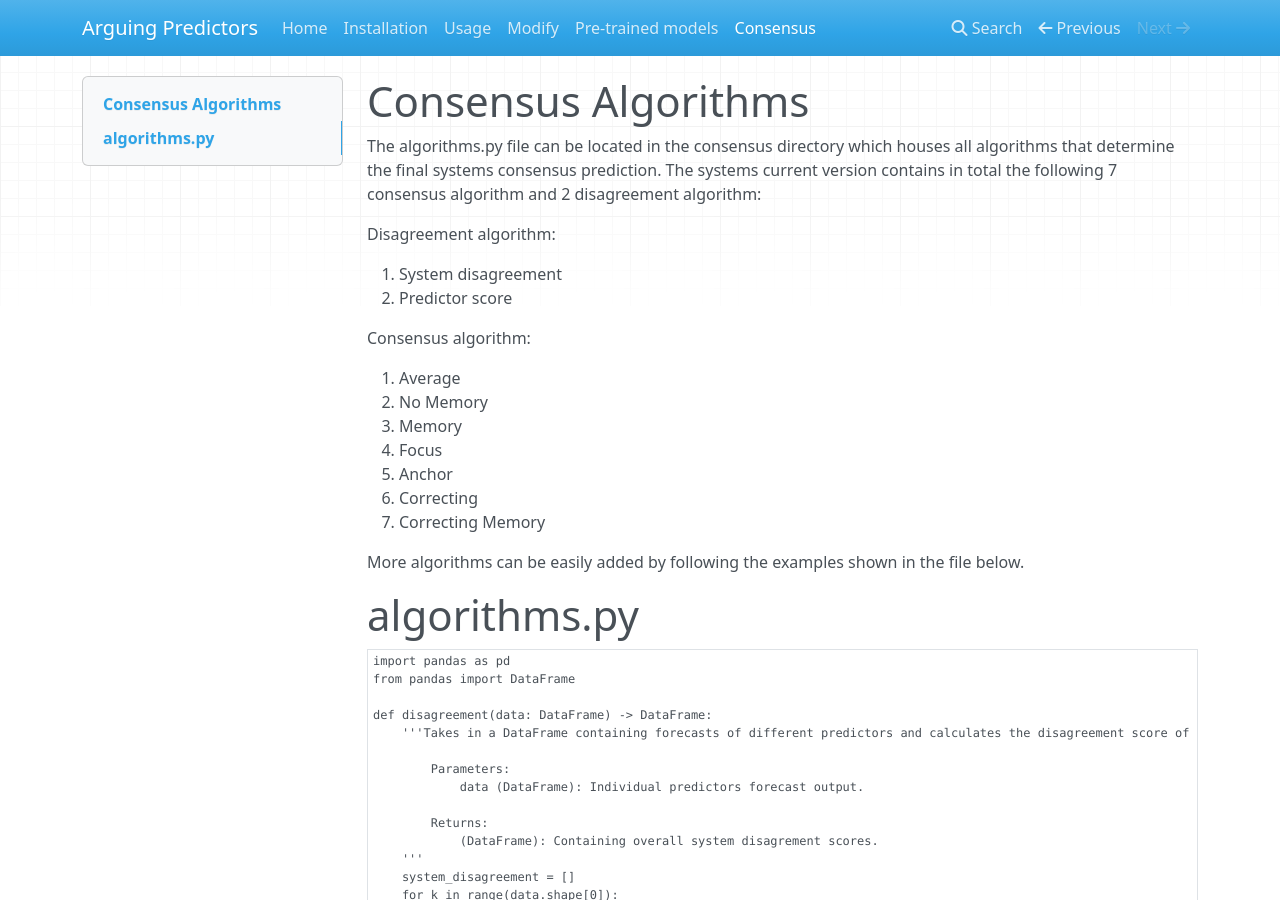
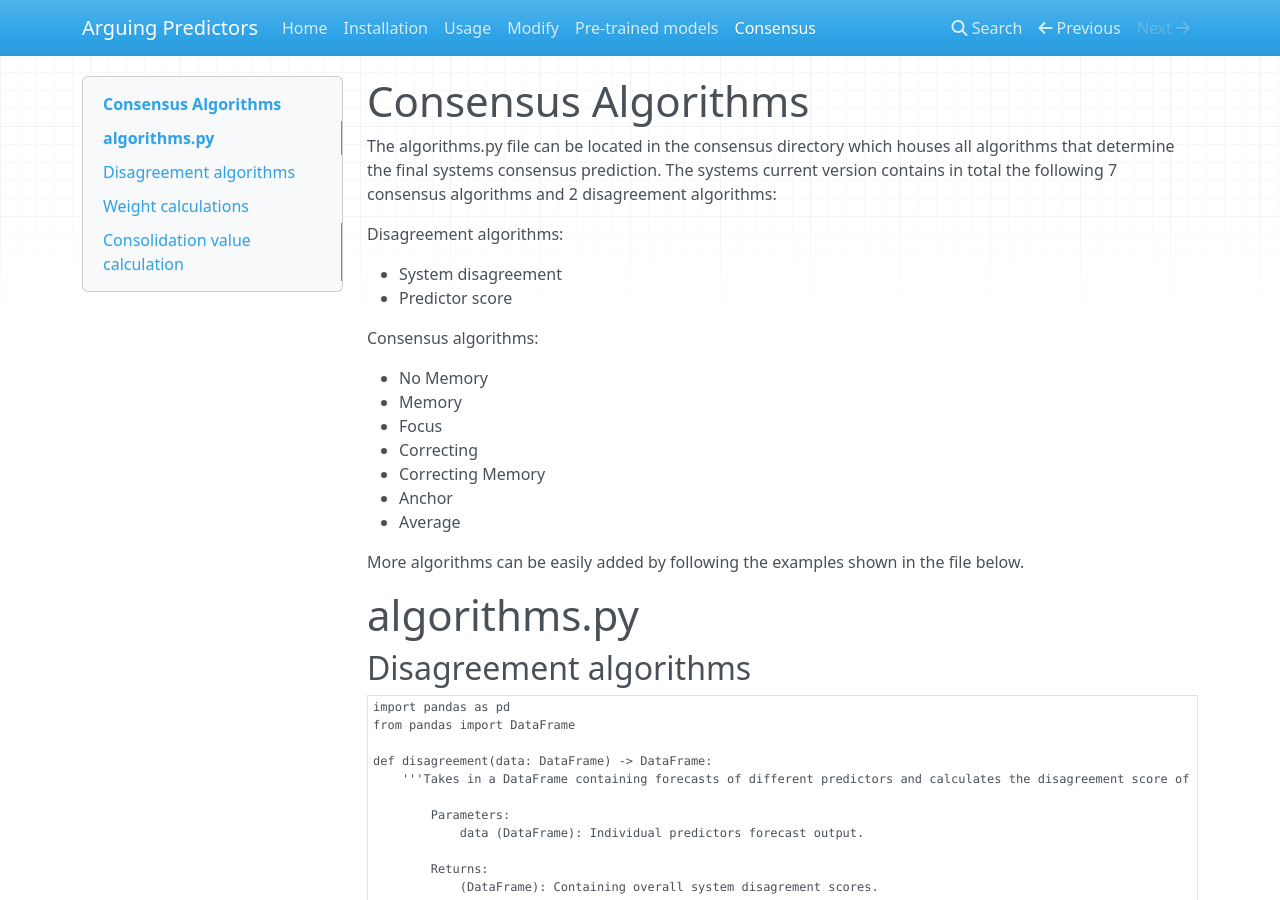
Before and after one commit to maxmekiska/arguing_predictors, an MkDocs documentation site: the page built from docs/docs/consensus.md, in a window 1280 px wide and 900 px high. Built offline with MkDocs 1.6.1, drawn with Linux system fonts in a browser that asks for light colours; nearby versions of some CDN libraries; some of the changed text lies outside the part shown.

Commit message:
more content

````diff
--- a/docs/docs/consensus.md
+++ b/docs/docs/consensus.md
@@ -1,28 +1,27 @@
 # Consensus Algorithms
 
-The algorithms.py file can be located in the consensus directory which houses all algorithms that determine the final systems consensus prediction. The systems current version contains in total the following 7 consensus algorithm and 2 disagreement algorithm:
+The algorithms.py file can be located in the consensus directory which houses all algorithms that determine the final systems consensus prediction. The systems current version contains in total the following 7 consensus algorithms and 2 disagreement algorithms:
 
-Disagreement algorithm:
+Disagreement algorithms:
 
-1. System disagreement
-2. Predictor score
+- System disagreement
+- Predictor score
 
-Consensus algorithm:
+Consensus algorithms:
 
-1. Average
-2. No Memory
-3. Memory
-4. Focus
-5. Anchor
-6. Correcting
-7. Correcting Memory
-
+- No Memory
+- Memory
+- Focus
+- Correcting
+- Correcting Memory
+- Anchor
+- Average
 
 More algorithms can be easily added by following the examples shown in the file below.
 
-
 # algorithms.py
 
+## Disagreement algorithms
 ```python3
 import pandas as pd
 from pandas import DataFrame
@@ -78,7 +77,7 @@
 
     return result
 ```
-
+The function below serves as a helper function to ensure correct formatting after the weight calculation functions have been applied.
 ```python3
 def formatting(target: list) -> list:
     '''Helper function to transform a list containing additional, unnecessary dataframe details into a pure list containing only target values.
@@ -97,7 +96,11 @@
 
     return target
 ```
+## Weight calculations
 
+The most common pattern of the consensus algorithms contained in this file is to divide the final consensus value calculation into a weight calculation step and a final consensus value calculation step. The next code snippets show how the weight values are calculated in the different consensus algorithms.
+
+Memory and No-memory weight calculation:
 ```python3
 def new_weights(preds: list, real_value: float) -> list:
     '''Helper function to calculated new weights, depending on t-1 forecast errors of predictors.
@@ -131,7 +134,7 @@
 
     return formatting(final_weights)
 ```
-
+Focus weight calculation:
 ```python3
 def new_weights_focused(preds: list, real_value: float) -> list:
     '''Helper function to calculated new weights, depending on t-1 forecast errors of predictors. Weights can only be 1 or 0.
@@ -168,7 +171,7 @@
 
     return formatting(final_weights)
 ```
-
+Correcting and Correcting-memory weight calculation:
 ```python3
 def new_weights_correcting(preds: list, real_value: float) -> list:
     '''Helper function to calculated forced correction weights based on t - 1 error.
@@ -190,7 +193,9 @@
 
     return formatting(final_weights)
 ```
+## Consolidation value calculation
 
+No-memory consensus algorithm:
 ```python3
 def consolidated_predictions(data: DataFrame, real: DataFrame) -> list:
     '''Function to calculate the consolidated prediction value of all individual predictors.
````
Also changed, not shown: other parts of docs/docs/consensus.md (+6 -6 lines).
